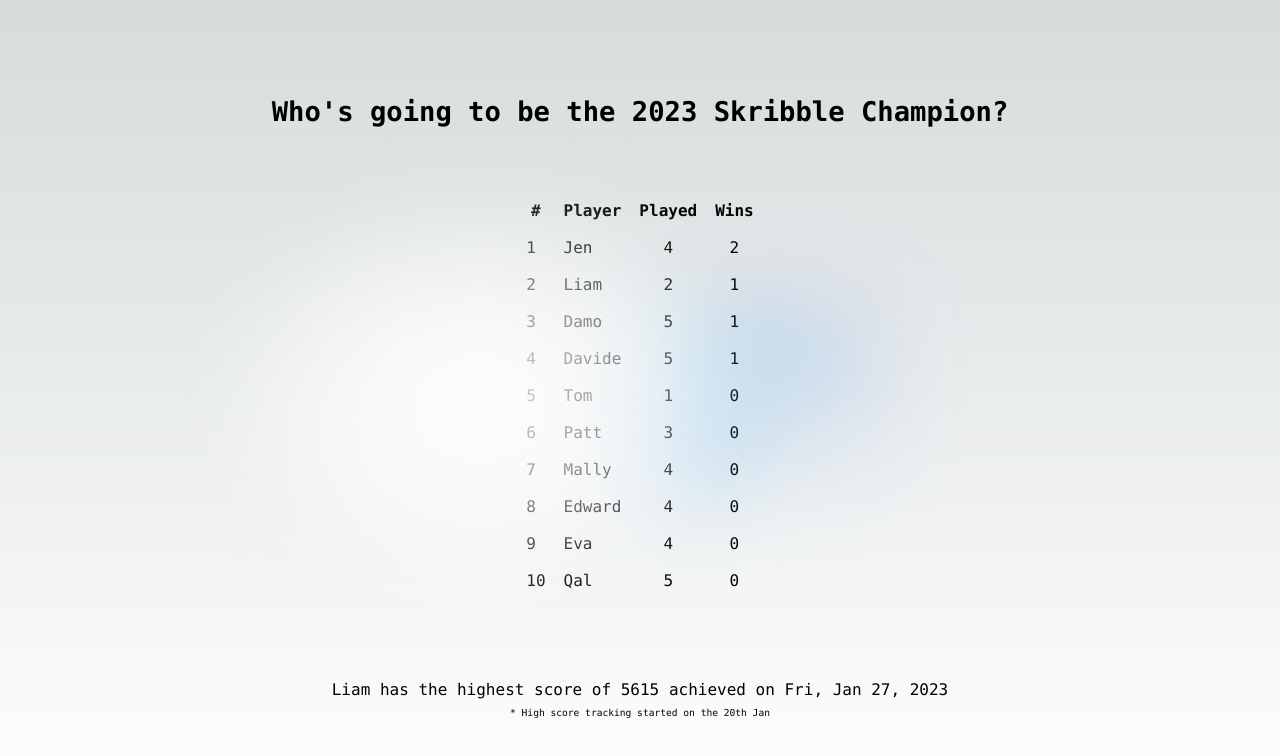
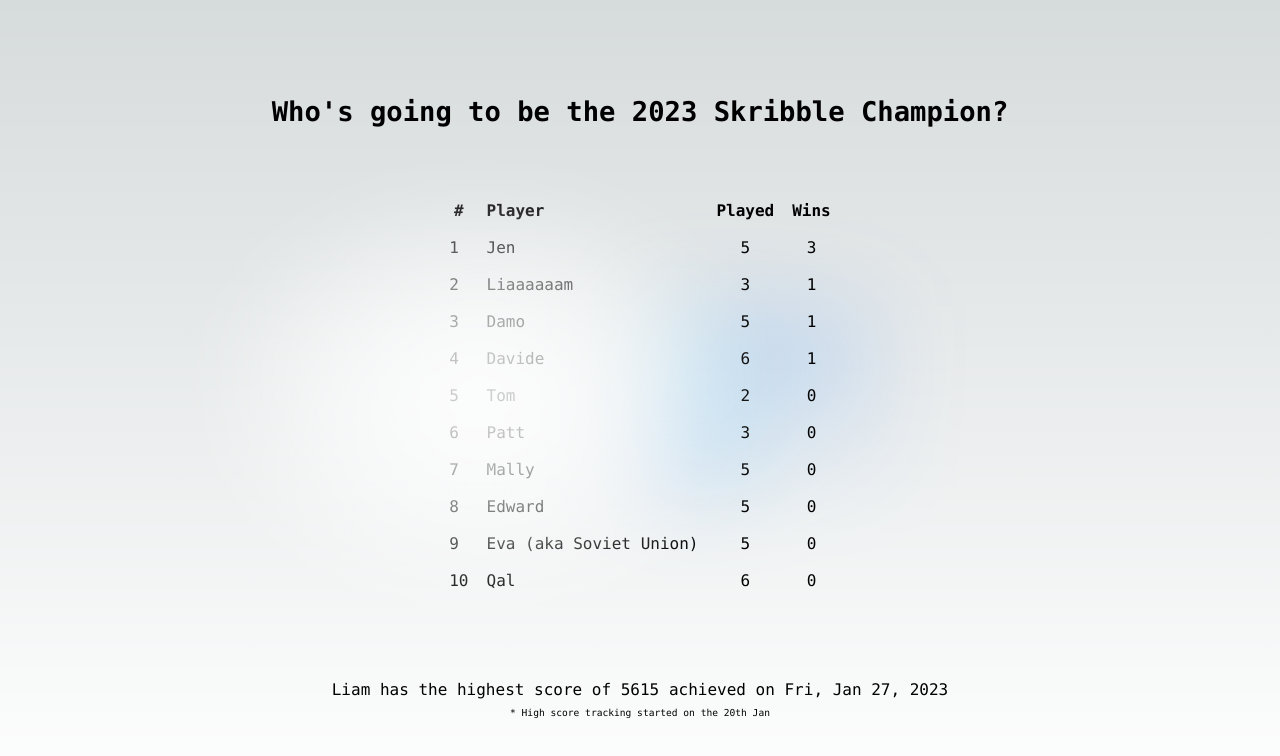
Before and after one commit to damonmarkjones/skribble-champion, a Next.js app: page / in a window 1280 px wide. Shown: the top 756 px of the page. Built offline with nearby package versions, Linux system fonts and the light colour scheme.

Commit message:
update scores for 10th Feb

```diff
--- a/data/player-scores.ts
+++ b/data/player-scores.ts
@@ -21,8 +21,8 @@
 const players: Player[] = [
   {
     name: "Jen",
-    played: 4,
-    wins: 2,
+    played: 5,
+    wins: 3,
   },
   {
     name: "Damo",
@@ -36,37 +36,37 @@
   },
   {
     name: "Mally",
-    played: 4,
+    played: 5,
     wins: 0,
   },
   {
     name: "Tom",
-    played: 1,
+    played: 2,
     wins: 0,
   },
   {
     name: "Qal",
+    played: 6,
+    wins: 0,
+  },
+  {
+    name: "Edward",
     played: 5,
     wins: 0,
   },
   {
-    name: "Edward",
-    played: 4,
-    wins: 0,
-  },
-  {
-    name: "Eva",
-    played: 4,
+    name: "Eva (aka Soviet Union)",
+    played: 5,
     wins: 0,
   },
   {
     name: "Davide",
-    played: 5,
+    played: 6,
     wins: 1,
   },
   {
-    name: "Liam",
-    played: 2,
+    name: "Liaaaaaam",
+    played: 3,
     wins: 1,
   },
 ];
--- a/pages/index.tsx
+++ b/pages/index.tsx
@@ -23,7 +23,7 @@
             <thead>
               <tr>
                 <th>#</th>
-                <th>Player</th>
+                <th className={styles.left}>Player</th>
                 <th>Played</th>
                 <th>Wins</th>
               </tr>
--- a/styles/Home.module.css
+++ b/styles/Home.module.css
@@ -75,3 +75,7 @@
 .textCenter {
   text-align: center;
 }
+
+.left {
+  text-align: left;
+}
```
